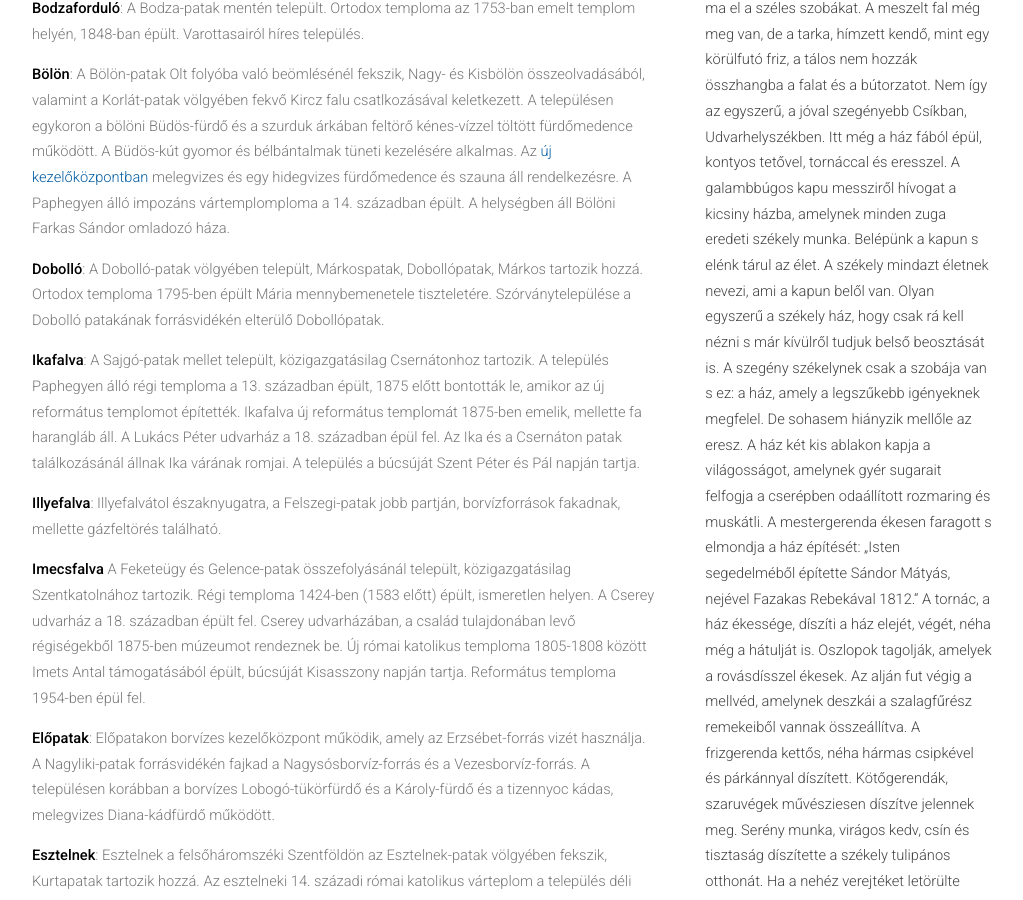
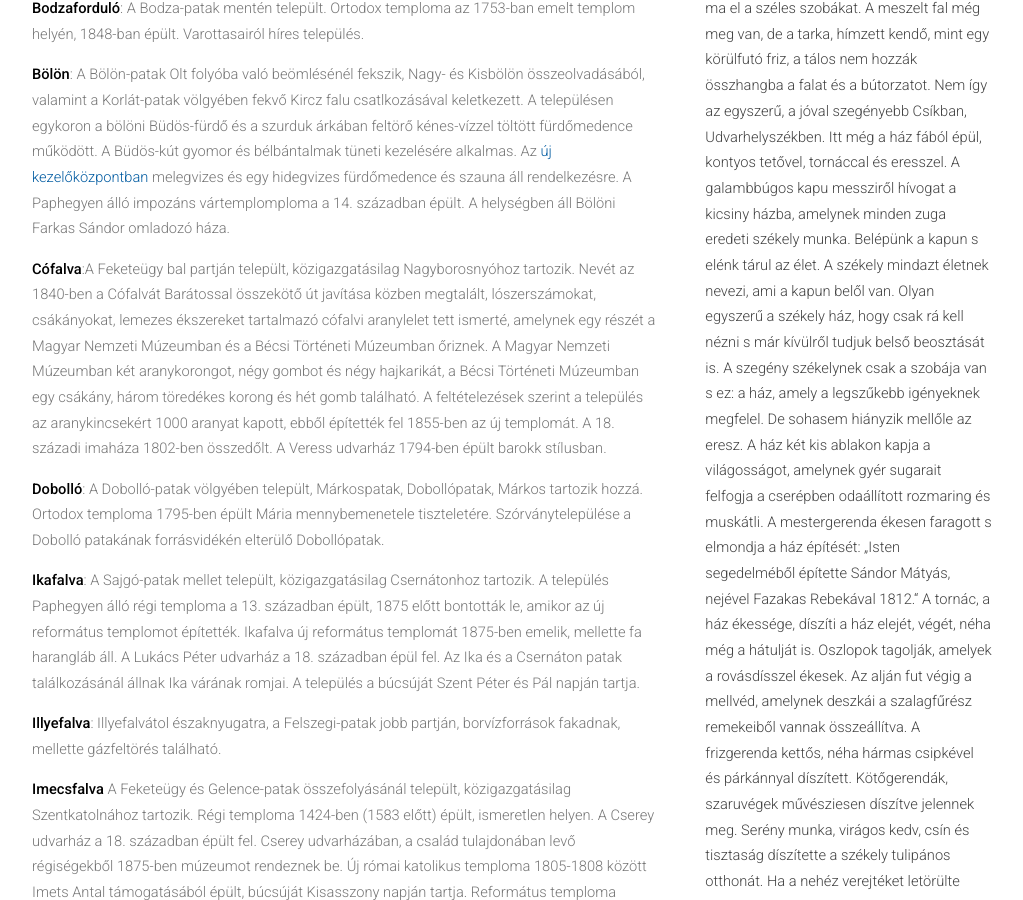
Before and after one commit to siculia/siculia.github.io, a Jekyll site: the page built from siculia-haromszek.html, in a window 1280 px wide and 900 px high, scrolled down 3009 px. Shown: the whole window, without its empty margins (128-1151 px from the left). Built offline with Jekyll 4.4.1, drawn with Linux system fonts in a browser that asks for light colours; nearby versions of some CDN libraries; library files that are not in the unit come from our copies.

Commit message:
Cófalva

```diff
--- a/siculia-haromszek.html
+++ b/siculia-haromszek.html
@@ -51,6 +51,7 @@ layout: default
 							<p style="text-align: left;"><b>Bélafalva</b>: Római katolikus temploma a 15. század végén épült, 1758-ban átépítik. Harangtornyát, amely külön áll a templomtól 1802-ben építik fel. Csűrmúzeumát a környékre jellemző használati tárgyakból Orbán Lázár helytörténész hozta létre a Kurtapatak felé vezető utcában.</p>
 							<p style="text-align: left;"><b>Bodzaforduló</b>: A Bodza-patak mentén települt. Ortodox temploma az 1753-ban emelt templom helyén, 1848-ban épült. Varottasairól híres település.
 							<p style="text-align: left;"><b>Bölön</b>: A Bölön-patak Olt folyóba való beömlésénél fekszik, Nagy- és Kisbölön összeolvadásából, valamint a Korlát-patak völgyében fekvő Kircz falu csatlkozásával keletkezett. A településen egykoron a bölöni Büdös-fürdő és a szurduk árkában feltörő kénes-vízzel töltött fürdőmedence működött. A Büdös-kút gyomor és bélbántalmak tüneti kezelésére alkalmas. Az <a href="http://www.aquasic.ro/belin/">új kezelőközpontban</a> melegvizes és egy hidegvizes fürdőmedence és szauna áll rendelkezésre. A Paphegyen álló impozáns vártemplomploma a 14. században épült. A helységben áll Bölöni Farkas Sándor omladozó háza.</p>
+							<p style="text-align: left;"><b>Cófalva</b>:A Feketeügy bal partján települt, közigazgatásilag Nagyborosnyóhoz tartozik. Nevét az 1840-ben a Cófalvát Barátossal összekötő út javítása közben megtalált, lószerszámokat, csákányokat, lemezes ékszereket tartalmazó cófalvi aranylelet tett ismerté, amelynek egy részét a Magyar Nemzeti Múzeumban és a Bécsi Történeti Múzeumban őriznek. A Magyar Nemzeti Múzeumban két aranykorongot, négy gombot és négy hajkarikát, a Bécsi Történeti Múzeumban egy csákány, három töredékes korong és hét gomb található. A feltételezések szerint a település az aranykincsekért 1000 aranyat kapott, ebből építették fel 1855-ben az új templomát. A 18. századi imaháza 1802-ben összedőlt. A Veress udvarház 1794-ben épült barokk stílusban.</p>
 							<p style="text-align: left;"><b>Dobolló</b>: A Dobolló-patak völgyében települt, Márkospatak, Dobollópatak, Márkos tartozik hozzá. Ortodox temploma 1795-ben épült Mária mennybemenetele tiszteletére. Szórványtelepülése a Dobolló patakának forrásvidékén elterülő Dobollópatak.
 							<p style="text-align: left;"><b>Ikafalva</b>: A Sajgó-patak mellet települt, közigazgatásilag Csernátonhoz tartozik. A település Paphegyen álló régi temploma a 13. században épült, 1875 előtt bontották le, amikor az új református templomot építették. Ikafalva új református templomát 1875-ben emelik, mellette fa harangláb áll. A Lukács Péter udvarház a 18. században épül fel. Az Ika és a Csernáton patak találkozásánál állnak Ika várának romjai. A település a búcsúját Szent Péter és Pál napján tartja.</p>
 							<p style="text-align: left;"><b>Illyefalva</b>: Illyefalvátol északnyugatra, a Felszegi-patak jobb partján, borvízforrások fakadnak, mellette gázfeltörés található.</p>
```
